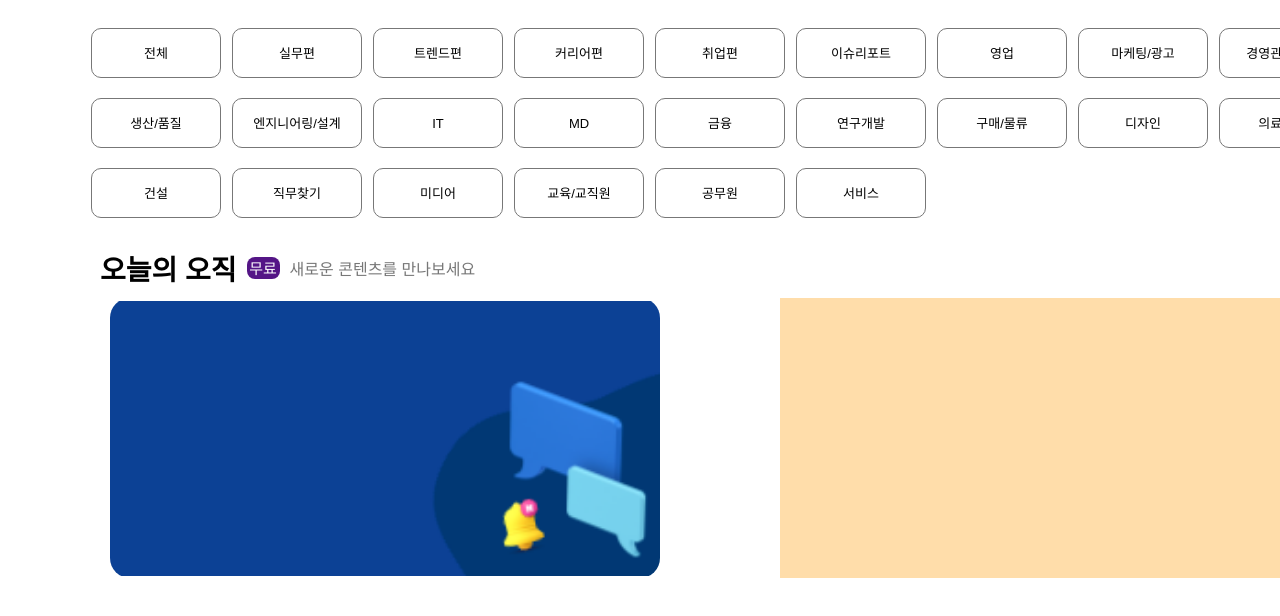
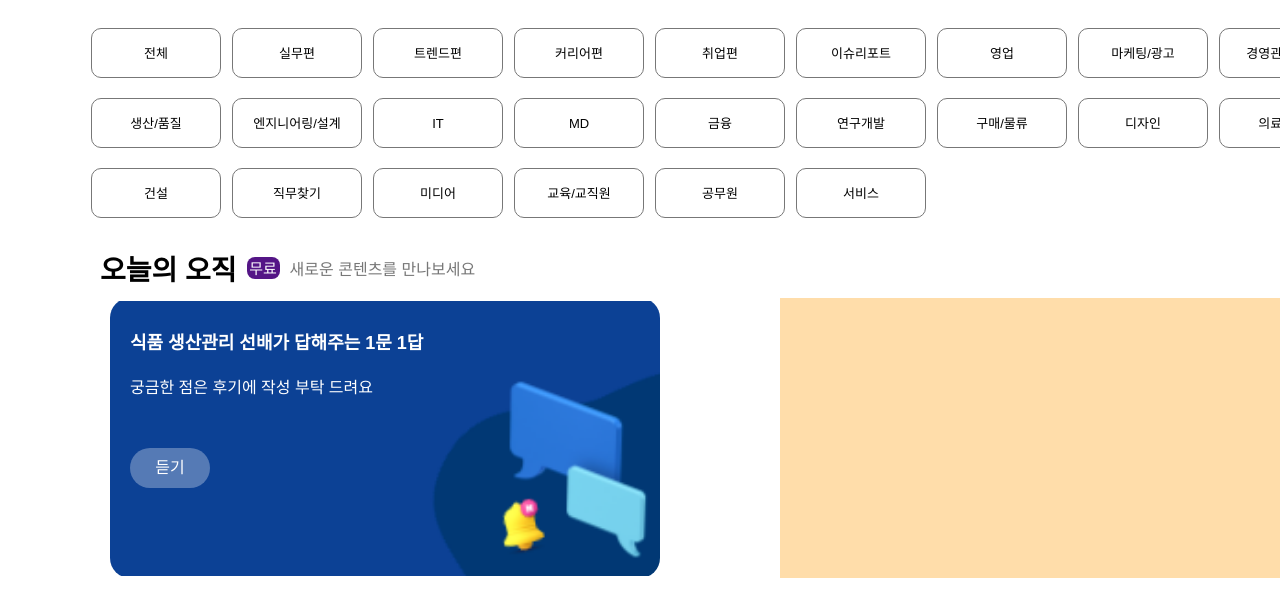
Before and after one commit to gyuwanc1/react_project, a React (Create React App) app in the folder clone_react01/: page / in a window 1280 px wide. Shown: the part 862-1478 px from the top of the page. Before the commit the page ends 1450 px from the top, so only its background shows below. Built offline with nearby package versions, Linux system fonts and the light colour scheme.

Commit message:
[add] router tocate

```diff
--- /dev/null
+++ b/clone_react01/src/component/Tocate.js
@@ -0,0 +1,21 @@
+//tocate.js
+
+
+import React from 'react';
+
+export default function Tocate() {
+  return (
+<ul>
+  <li></li>
+  <li></li>
+  <li></li>
+  <li></li>
+  <li></li>
+  <li></li>
+  <li></li>
+  <li></li>
+  <li></li>
+  <li></li>
+</ul>
+  );
+}
--- a/clone_react01/src/component/Today.js
+++ b/clone_react01/src/component/Today.js
@@ -1,7 +1,9 @@
 //today.js
 
 import React from 'react';
+import { Link } from 'react-router-dom';
 import '../style/today.scss';
+import Tocate from './Tocate';
 
 export default function Today() {
   return(
@@ -12,8 +14,14 @@ export default function Today() {
       <p className='s_p'>새로운 콘텐츠를 만나보세요</p>
     </div>
     <ul className='con_area'>
-      <li></li>
-      <li></li>
+      <li className='bcg_img'>
+        <p className='toozic_01'>식품 생산관리 선배가 답해주는 1문 1답</p>
+        <p className='toozic_02'>궁금한 점은 후기에 작성 부탁 드려요</p>
+        <p className='oziclistens'><Link to="/">듣기</Link></p>
+      </li>
+      <li className='bcg_img_02'>
+        <Tocate />
+      </li>
     </ul>
   </div>
   )
--- a/clone_react01/src/style/today.scss
+++ b/clone_react01/src/style/today.scss
@@ -12,14 +12,30 @@
   }
   .con_area {display: flex; justify-content: space-between; align-items: center; width: 1280px;  height: 300px;
     padding: 0px 30px;
-    & li{ width: 550px; height: 280px;}
-    & li:nth-child(1) {
+    & li{ width: 550px; height: 280px;
+      .toozic_01 {width: 100%; height: auto;  font-size: 18px; font-weight: bold;
+      }
+      .toozic_02{ width: 100%; height: auto;
+      margin-top: 20px;}
+      .oziclistens {width: 80px; height: 40px; background-color: rgba(#fff, 0.3);margin-top: 50px;
+      border-radius: 40px;
+      }
+      & a {display: block; width: 100%; height: 100%;
+      text-align: center; line-height: 40px;
+      }
+    }
+
+    & .bcg_img { padding: 30px 20px;
+      color: #fff;text-align: left;
+      font-family: sans-serif;
       background: {image:url('../multi/img/cont_blue.png');
       repeat:no-repeat;
       position:50% 50% ;
       size: contain;
       }
       border-radius: 20px;}
-    & li:nth-child(2) {background-color: #fda;}
+    & .bcg_img_02 {
+      background-color: #fda;}
+
   }
 }
```
